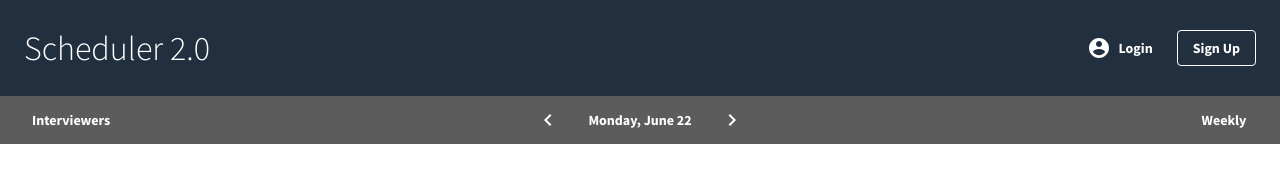
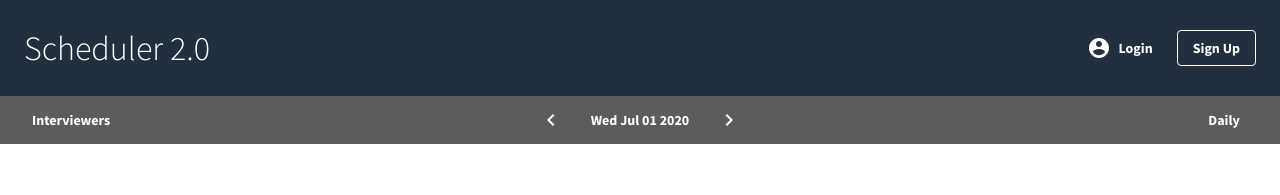
Before and after one commit to mikel-k-khui/scheduler-deux, a Next.js app: page / in a window 1280 px wide. Shown: the top 195 px of the page. Built offline with nearby package versions, Linux system fonts and the light colour scheme.

Commit message:
Added Context+reducer for the slots container display (#5)
* fix theme, added index.js to components and state reducer draft

* Draft reducer for slots states

* Completed draft context with reducer

* Tested reducer and added the daily/weekly view toggle

```diff
--- a/components/Layout.js
+++ b/components/Layout.js
@@ -1,8 +1,10 @@
 import React from 'react'
 import CssBaseline from '@material-ui/core/CssBaseline'
 import Container from '@material-ui/core/Container'
+import { useSlotsContext } from '../state/slots'
 
 export default function Layout(props) {
+  const { slotsOptions, slotsDispatcher } = useSlotsContext()
   return (
     <React.Fragment>
       <CssBaseline />
--- a/components/Subheader.js
+++ b/components/Subheader.js
@@ -11,6 +11,7 @@ import DialogTitle from '@material-ui/core/DialogTitle'
 import Dialog from '@material-ui/core/Dialog'
 import Calendar from 'react-calendar'
 import Grid from '@material-ui/core/Grid'
+import { toggleViews, useSlotsContext } from '../state/slots'
 
 const emails = ['username@gmail.com', 'user02@gmail.com']
 const useStyles = makeStyles(() => ({
@@ -46,7 +47,7 @@ function SimpleDialog(props) {
       <DialogTitle id="simple-dialog-title" style={{ textAlign: 'center' }}>
         Select a date
       </DialogTitle>
-      <Calendar onChange={onChange} value={state.date} />
+      <Calendar onChange={onChange} value={state.date} minDate={new Date()} />
     </Dialog>
   )
 }
@@ -54,7 +55,7 @@ function SimpleDialog(props) {
 SimpleDialog.propTypes = {
   onClose: PropTypes.func.isRequired,
   open: PropTypes.bool.isRequired,
-  selectedValue: PropTypes.string.isRequired,
+  // selectedValue: PropTypes.string.isRequired,
 }
 
 export default function Subheader() {
@@ -69,6 +70,9 @@ export default function Subheader() {
     setOpen(false)
   }
 
+  const { slotsOptions, slotsDispatcher } = useSlotsContext()
+  const { view } = slotsOptions
+  console.debug('DEBUG :: before Subheaders :: options:', slotsOptions)
   return (
     <div className={classes.root}>
       <Toolbar className={classes.toolbar}>
@@ -81,7 +85,7 @@ export default function Subheader() {
               <KeyboardArrowLeftIcon />
             </Button>
             <Button color="inherit" onClick={handleClickOpen}>
-              Monday, June 22
+              {slotsOptions.dateDisplayed.toDateString()}
             </Button>
             <SimpleDialog open={open} onClose={handleClose} />
             <Button color="inherit">
@@ -89,7 +93,14 @@ export default function Subheader() {
             </Button>
           </Grid>
           <Grid item sm={2} style={{ textAlign: 'right' }}>
-            <Button color="inherit">Weekly</Button>
+            <Button
+              color="inherit"
+              onClick={() => {
+                slotsDispatcher(toggleViews(view))
+              }}
+            >
+              {view}
+            </Button>
           </Grid>
         </Grid>
       </Toolbar>
--- a/pages/_app.js
+++ b/pages/_app.js
@@ -4,6 +4,7 @@ import Head from 'next/head'
 import { ThemeProvider } from '@material-ui/core/styles'
 import CssBaseline from '@material-ui/core/CssBaseline'
 import { theme } from '../components'
+import { SlotsProvider } from '../state/slots'
 import 'react-calendar/dist/Calendar.css'
 
 export default function MyApp(props) {
@@ -29,7 +30,9 @@ export default function MyApp(props) {
       <ThemeProvider theme={theme}>
         {/* CssBaseline kickstart an elegant, consistent, and simple baseline to build upon. */}
         <CssBaseline />
-        <Component {...pageProps} />
+        <SlotsProvider>
+          <Component {...pageProps} />
+        </SlotsProvider>
       </ThemeProvider>
     </React.Fragment>
   )
--- a/pages/index.js
+++ b/pages/index.js
@@ -1,4 +1,4 @@
-import React, { useState } from 'react'
+import React from 'react'
 import Head from 'next/head'
 import Header from '../components/Header'
 import Subheader from '../components/Subheader'
--- /dev/null
+++ b/state/slots/constant.js
@@ -0,0 +1,18 @@
+// action types for slot reducer
+export const SET_DATE = 'SET_DATE'
+export const ADD_FILTER = 'ADD_FILTER'
+export const CLEAR_FILTER = 'CLEAR_FILTER'
+export const DAILY_VIEW = 'Daily'
+export const WEEKLY_VIEW = 'Weekly'
+
+// export interface slotsState {
+//   dateDisplayed: Date
+//   resourceFilter: null | string
+//   view: 'DAILY' | 'WEEKLY'
+// }
+
+export const slotsInitialState = {
+  dateDisplayed: new Date(),
+  resourceFilter: undefined,
+  view: DAILY_VIEW,
+}
--- /dev/null
+++ b/state/slots/index.js
@@ -0,0 +1,9 @@
+export {
+  SET_DATE,
+  ADD_FILTER,
+  CLEAR_FILTER,
+  DAILY_VIEW,
+  WEEKLY_VIEW,
+} from './constant'
+export { SlotsProvider, useSlotsContext } from './slotsContext'
+export { toggleViews } from './utils'
--- /dev/null
+++ b/state/slots/slotsContext.js
@@ -0,0 +1,77 @@
+import { createContext, useReducer, useContext } from 'react'
+import {
+  SET_DATE,
+  ADD_FILTER,
+  CLEAR_FILTER,
+  DAILY_VIEW,
+  WEEKLY_VIEW,
+  slotsInitialState,
+} from './constant'
+
+// actions applicable to dispaly of time slots
+function slotsReducer(state, { action, payload }) {
+  console.debug(
+    'DEBUG :: Reducer',
+    state,
+    'with action',
+    action,
+    'and payload:',
+    payload
+  )
+
+  const checkFilter = (state, { action, payload }) => {
+    let stateConflicts = false
+
+    if (!state.resourceFilter && action === CLEAR_FILTER) {
+      stateConflicts = true
+      console.error('SLOTS :: REDUCER :: ERROR :: No Filter Was Set')
+    } else if (state.resourceFilter === payload.resourceFilter) {
+      stateConflicts = true
+      console.error('SLOTS :: REDUCER :: ERROR :: Filter Already Set')
+    }
+
+    return stateConflicts
+      ? { ...state }
+      : { ...state, resourceFilter: payload.resourceFilter }
+  }
+
+  switch (action) {
+    case SET_DATE:
+      return { ...state, dateDisplayed: payload.dateDisplayed }
+      break
+    case ADD_FILTER:
+    case CLEAR_FILTER:
+      return checkFilter((state, { action, payload }))
+      break
+    case DAILY_VIEW:
+      return { ...state, view: DAILY_VIEW }
+      break
+    case WEEKLY_VIEW:
+      return { ...state, view: WEEKLY_VIEW }
+      break
+    default:
+      console.error('DEBUG :: SLOTS :: REDUCER :: Action does not exist')
+      return { ...state }
+  }
+}
+
+const slotsContext = createContext()
+
+function SlotsProvider(props) {
+  // example of use slotDispatcher(slotOptions, { action: SET_DATE, dateDisplayed: date })
+  /* eslint react-hooks/rules-of-hooks: 1 */
+  const { Provider } = slotsContext
+  const [slotsOptions, slotsDispatcher] = useReducer(
+    slotsReducer,
+    slotsInitialState
+  )
+
+  /* eslint react/react-in-jsx-scope: 1*/
+  return <Provider value={{ slotsOptions, slotsDispatcher }} {...props} />
+}
+
+function useSlotsContext() {
+  return useContext(slotsContext)
+}
+
+export { SlotsProvider, useSlotsContext }
--- /dev/null
+++ b/state/slots/utils.js
@@ -0,0 +1,9 @@
+import { DAILY_VIEW, WEEKLY_VIEW } from './constant'
+
+// changes daily to weekly view and vice versa
+export const toggleViews = viewState => {
+  console.log('In toggleView', viewState, 'vs', DAILY_VIEW)
+  return DAILY_VIEW === viewState
+    ? { action: WEEKLY_VIEW, payload: {} }
+    : { action: DAILY_VIEW, payload: {} }
+}
```
Also changed, not shown: utils/index.js (added).
